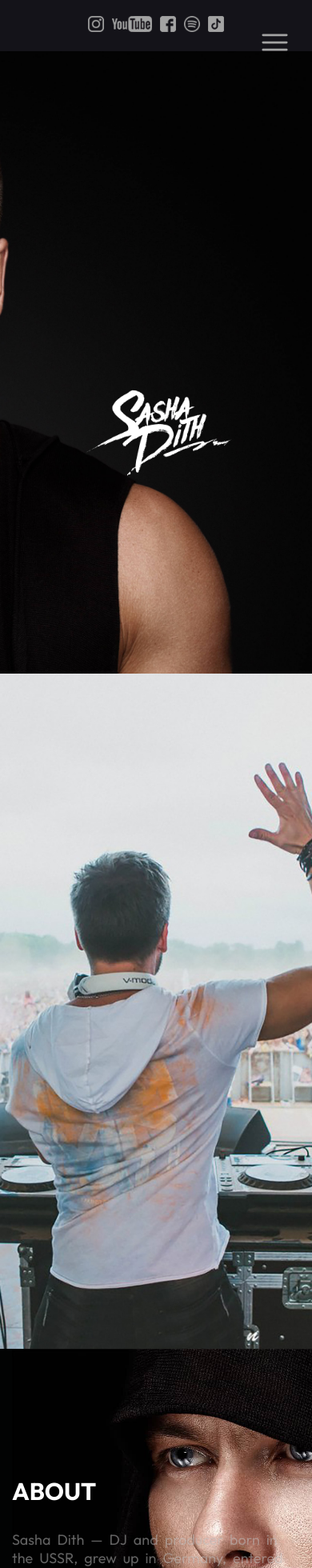
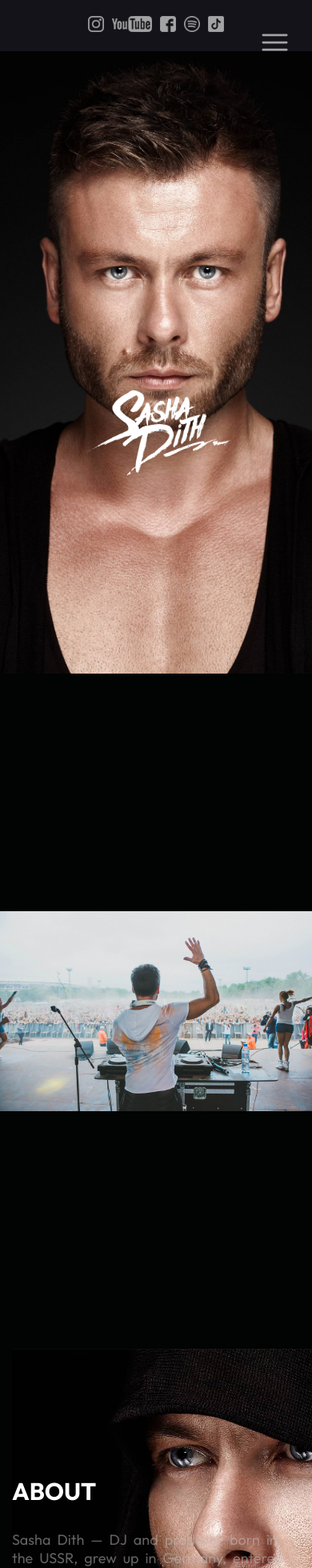
Before and after one commit to sashadith/website, a Next.js app: page / in a window 390 px wide. Shown: the top 1960 px of the page at 80% size. Built offline with nearby package versions, Linux system fonts and the light colour scheme.

Commit message:
fix: something fix

```diff
--- a/src/components/Hero/Hero.module.scss
+++ b/src/components/Hero/Hero.module.scss
@@ -52,6 +52,11 @@
   position: absolute;
   top: 0;
   right: -15%;
+
+  @media (max-width: 768px) {
+    right: 50%;
+    transform: translateX(50%);
+  }
 }
 // Hero end
 
@@ -71,7 +76,8 @@
 /* Turn off parallax scrolling for tablets and phones. Increase the pixels if needed */
 @media only screen and (max-device-width: 980px) {
   .parallax {
-    background-attachment: scroll;
+    // background-attachment: scroll;
+    background-size: contain;
   }
 }
 // Parallax end
```
